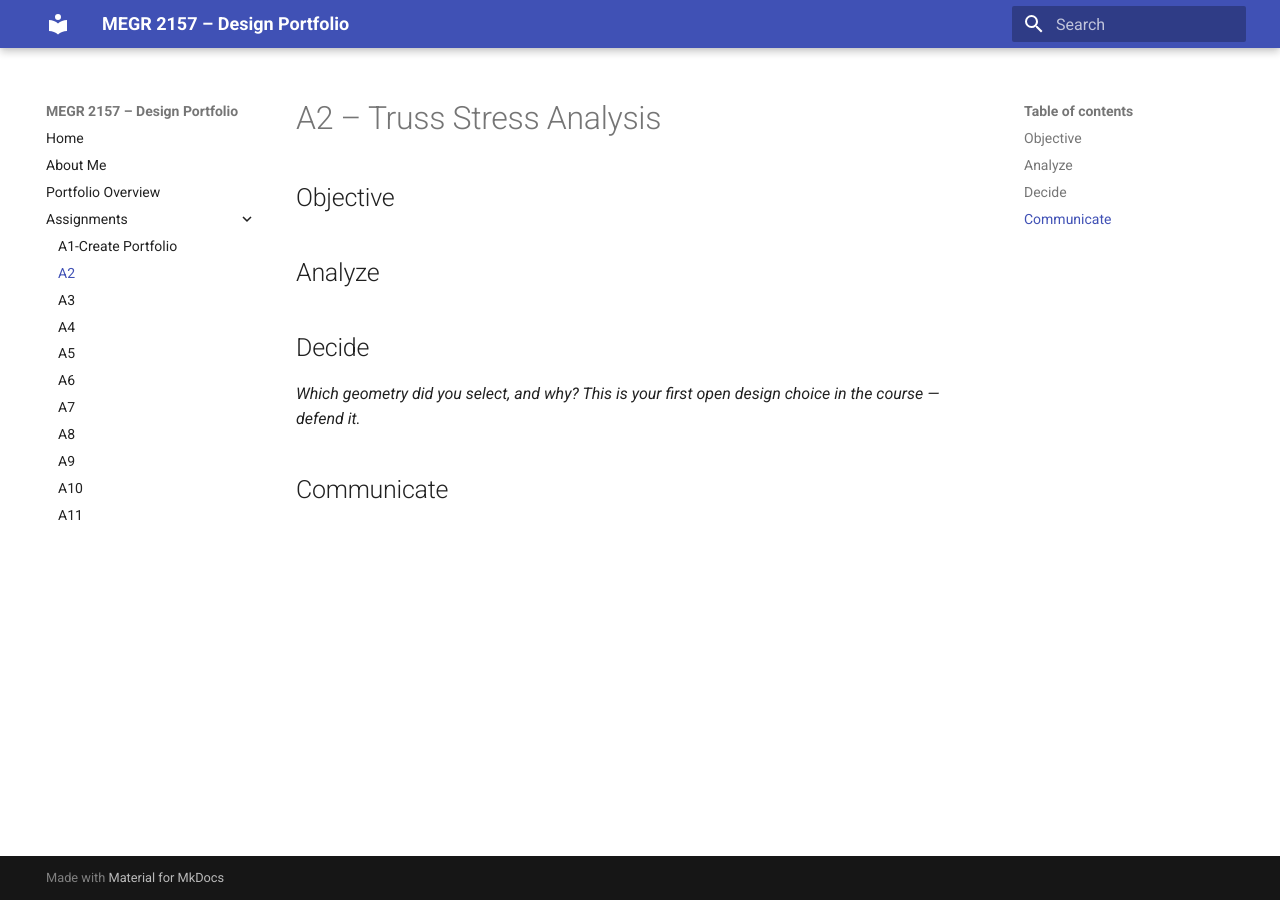
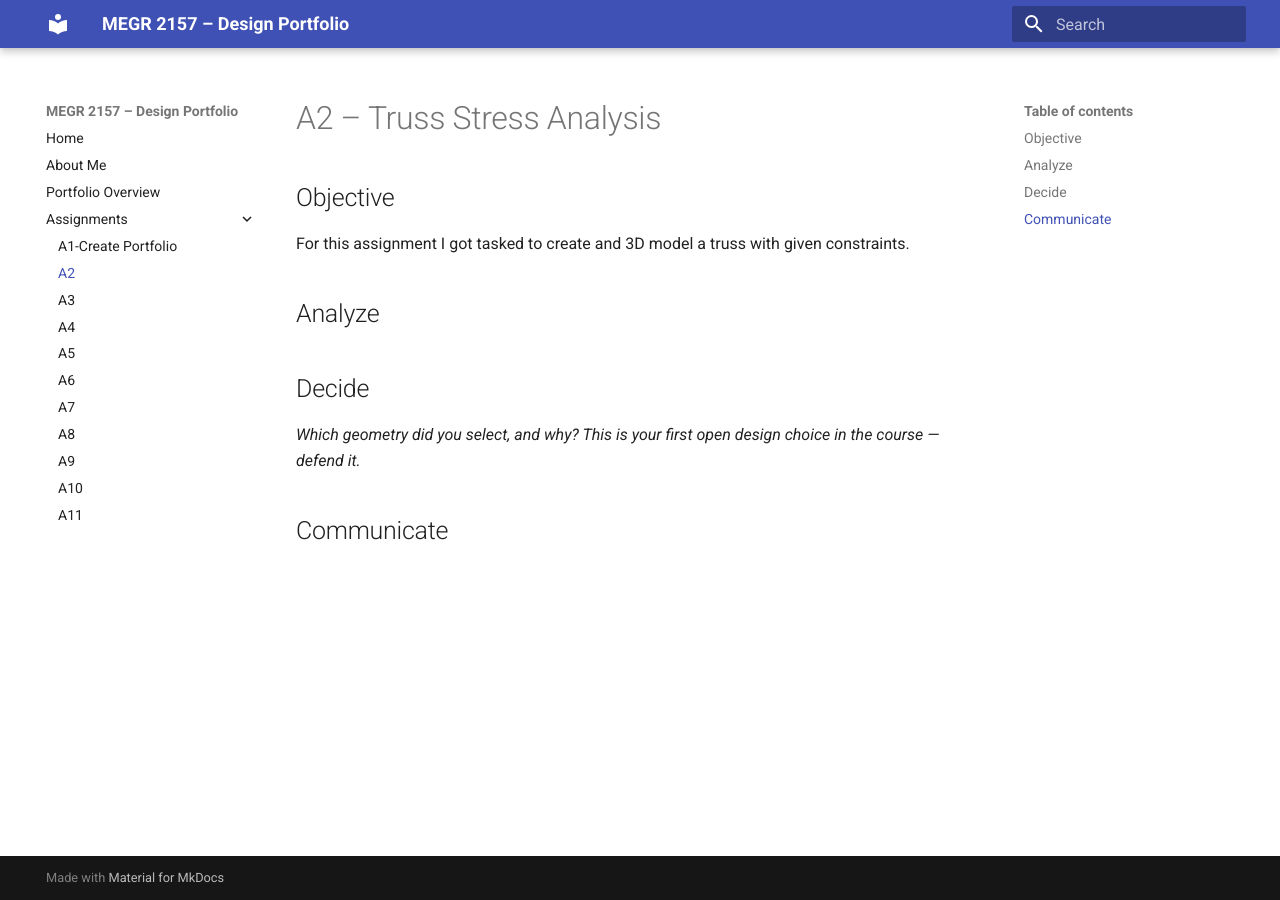
Before and after one commit to Jeffrey-Mendoza/megr2157-portfolio, an MkDocs documentation site: the page built from docs/assignments/A02/index.md, in a window 1280 px wide. Built offline with MkDocs 1.6.1 and Material for MkDocs 9.7.7, drawn with Linux system fonts in a browser that asks for light colours.

Commit message:
Update index.md with assignment objective
Added objective section for the A2 assignment.

```diff
--- a/docs/assignments/A02/index.md
+++ b/docs/assignments/A02/index.md
@@ -1,7 +1,7 @@
 # A2 – Truss Stress Analysis
 
 ## Objective
-
+For this assignment I got tasked to create and 3D model a truss with given constraints.
 
 ## Analyze
 
```
